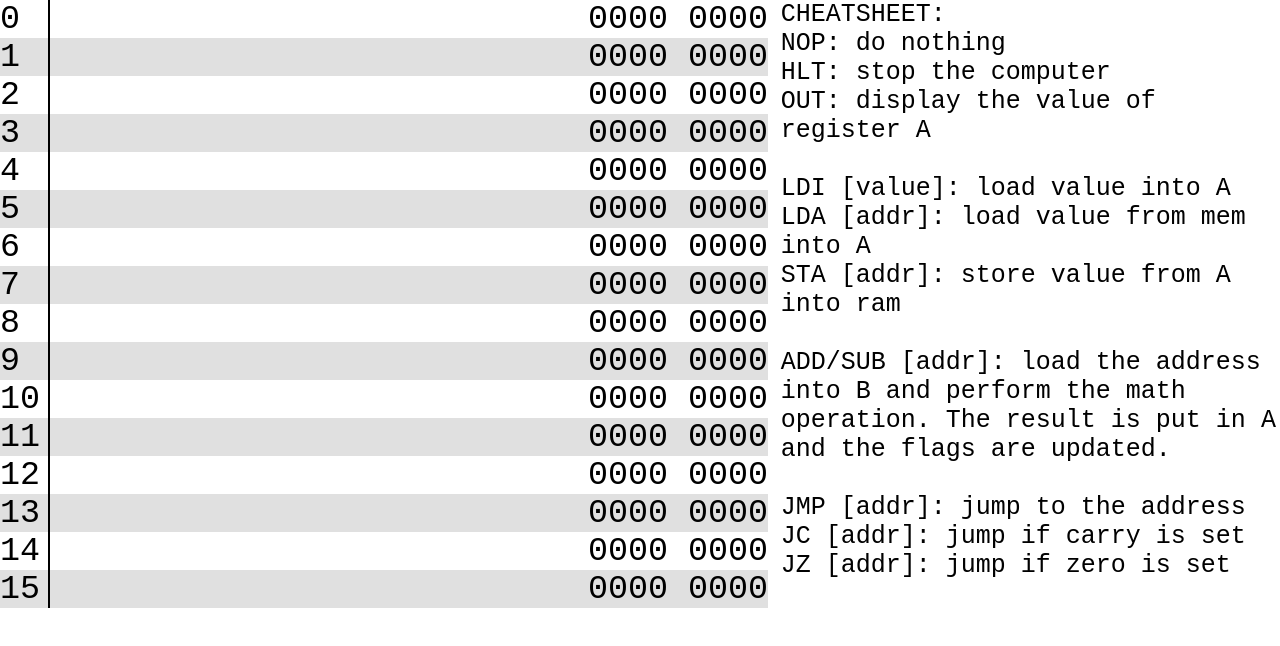
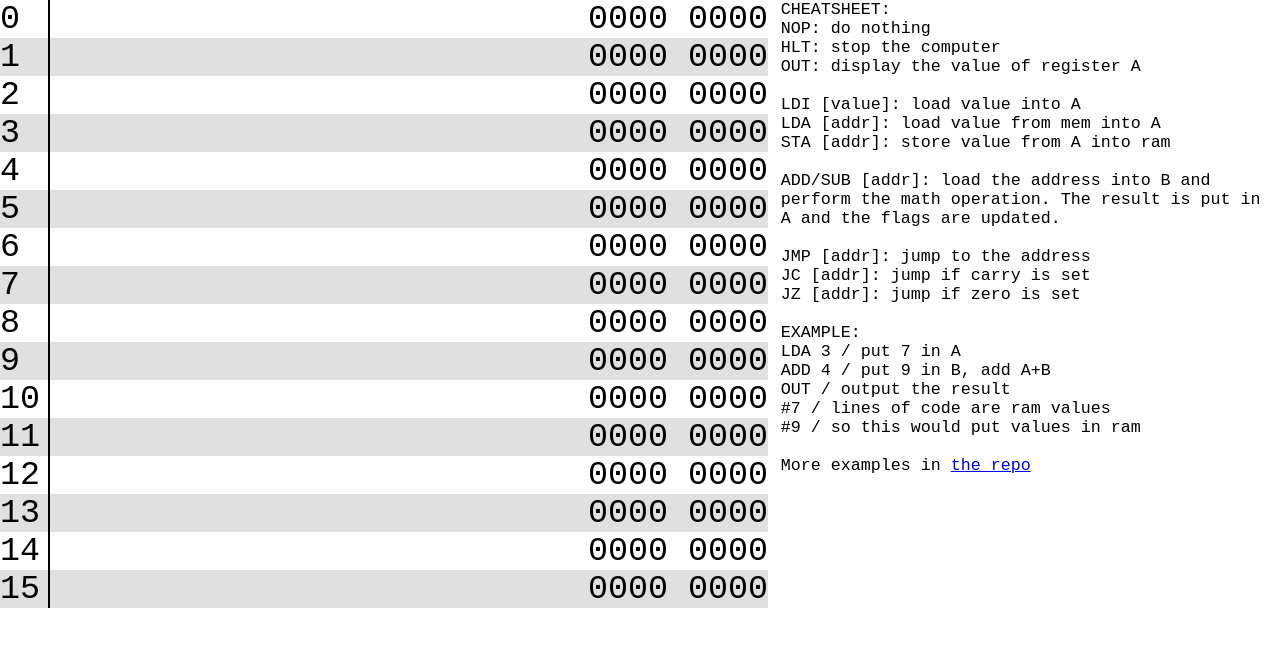
Before and after one commit to codemaker4/ben8bitcompiler, a plain HTML site: page index.html in a window 1280 px wide. Drawn offline with Linux system fonts and the light colour scheme.

Commit message:
updated tutorial/cheatsheet

```diff
--- a/index.html
+++ b/index.html
@@ -26,6 +26,15 @@
         JMP [addr]: jump to the address<br>
         JC [addr]: jump if carry is set<br>
         JZ [addr]: jump if zero is set<br>
+        <br>
+        EXAMPLE:<br>
+        LDA 3 / put 7 in A<br>
+        ADD 4 / put 9 in B, add A+B<br>
+        OUT / output the result<br>
+        #7 / lines of code are ram values<br>
+        #9 / so this would put values in ram<br>
+        <br>
+        More examples in <a href="https://github.com/codemaker4/ben8bitcompiler/tree/master/scripts">the repo</a>
     </div>
 
     <style>
@@ -87,7 +96,7 @@
             padding-left: 1vw;
             float: left;
             height: min-content;
-            font-size: 0.75em;
+            font-size: 0.5em;
         }
     </style>
 
```
